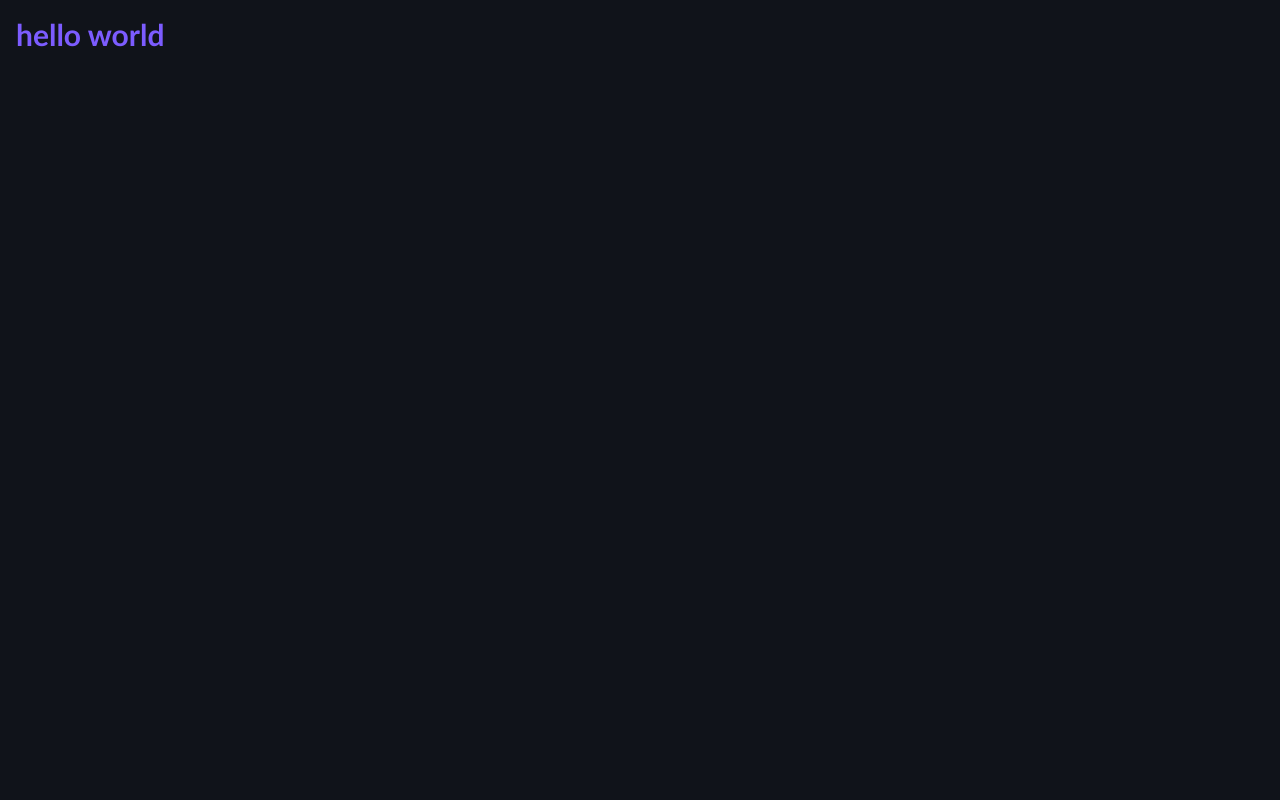
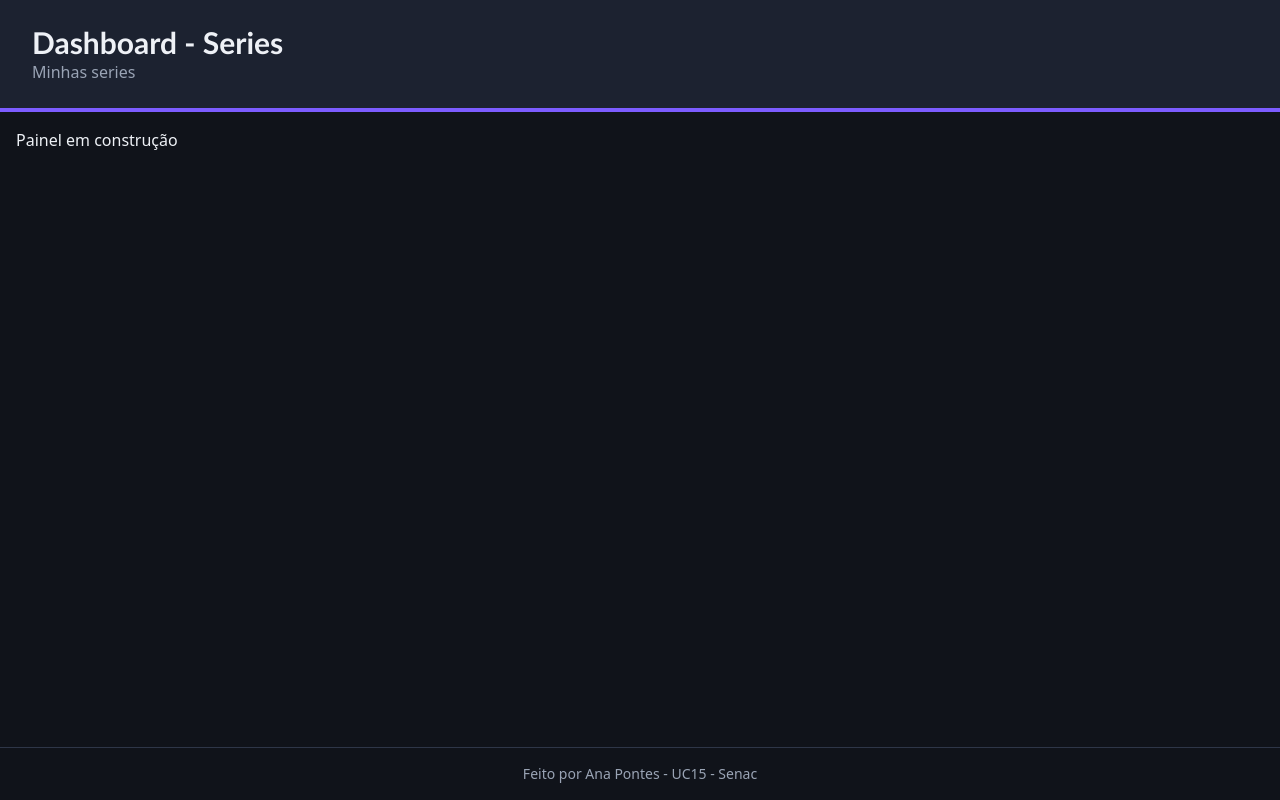
Before and after one commit to anajpontes/my-dashboard, a React (Vite) app: page / in a window 1280 px wide. Built offline with nearby package versions, Linux system fonts and the light colour scheme.

Commit message:
feat: add Header and Footer components

```diff
--- a/src/App.jsx
+++ b/src/App.jsx
@@ -1,8 +1,15 @@
+import Footer from "./components/Footer"
+import Header from "./components/Header"
+
 
 function App() {
   return  (
-    <div className="min-h-screen bg-background p-4 text-foreground">
-      <h1 className="font-heading text-3xl font-bold text-primary">hello world</h1>
+    <div className="flex min-h-screen flex-col bg-background text-foreground">
+    <Header/>
+    <main className="flex-1 p-4">
+      <p>Painel em construção</p>
+    </main>
+    <Footer />
     </div>
   )
 }
--- /dev/null
+++ b/src/components/Footer.jsx
@@ -0,0 +1,9 @@
+function Footer() {
+    return (
+        <footer className="border-t border-border p-4 text-center text-sm text-muted">
+            <p>Feito por Ana Pontes - UC15 - Senac</p>
+        </footer>
+    )
+}
+
+export default Footer
--- /dev/null
+++ b/src/components/Header.jsx
@@ -0,0 +1,16 @@
+function Header() {
+    return (
+        <header
+         className="flex-col gap-2 border-b-4 border-primary bg-surface px-4 py-6
+           md:flex-row md:items-baseline md:justify-between md:px-8"
+        >
+            <h1 className="font-heading text-2xl font-bold md:text-3xl">
+                Dashboard - Series
+            </h1>
+            <p className="text-muted">Minhas series</p>
+
+        </header>
+    )
+}
+
+export default Header
```
